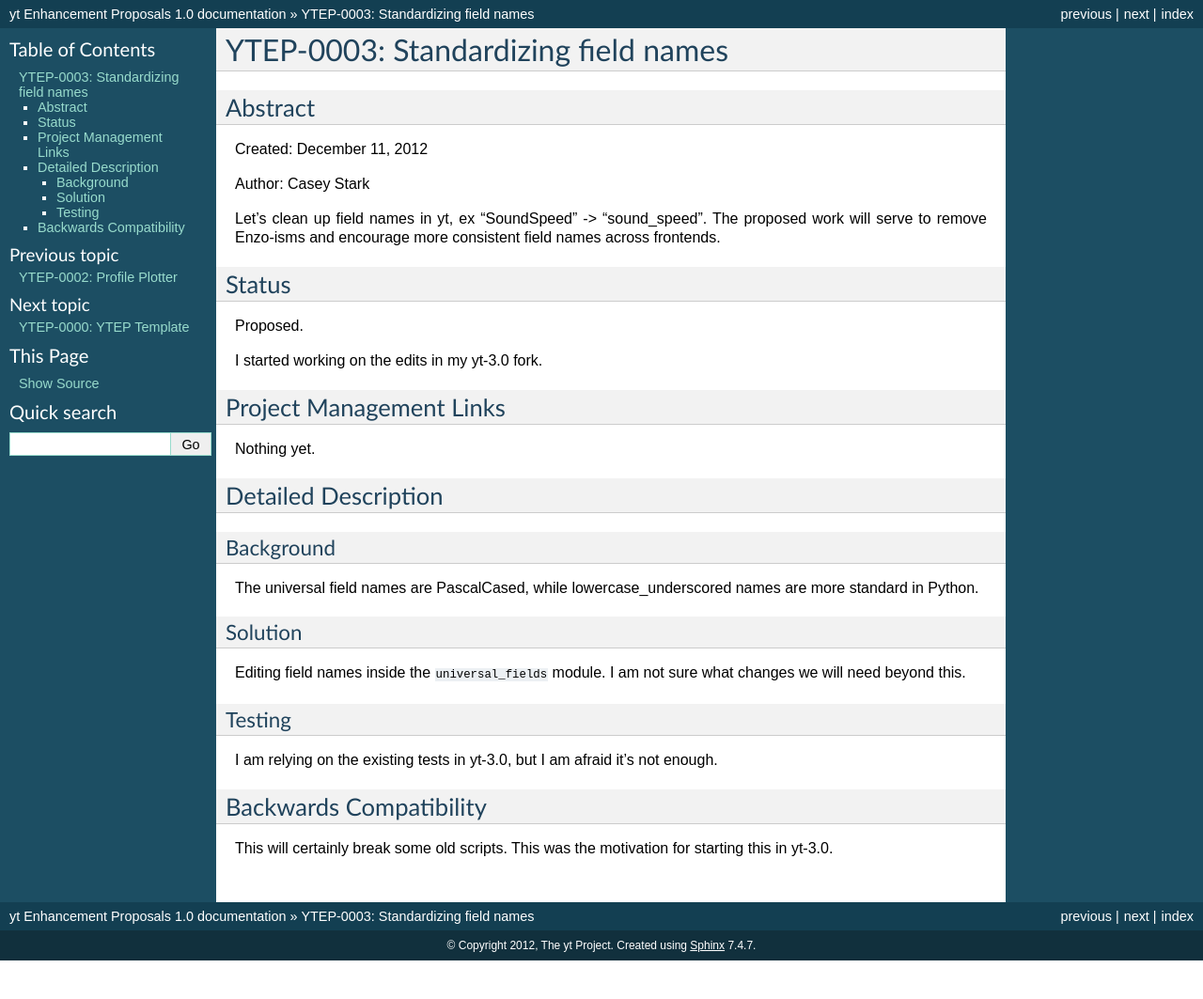
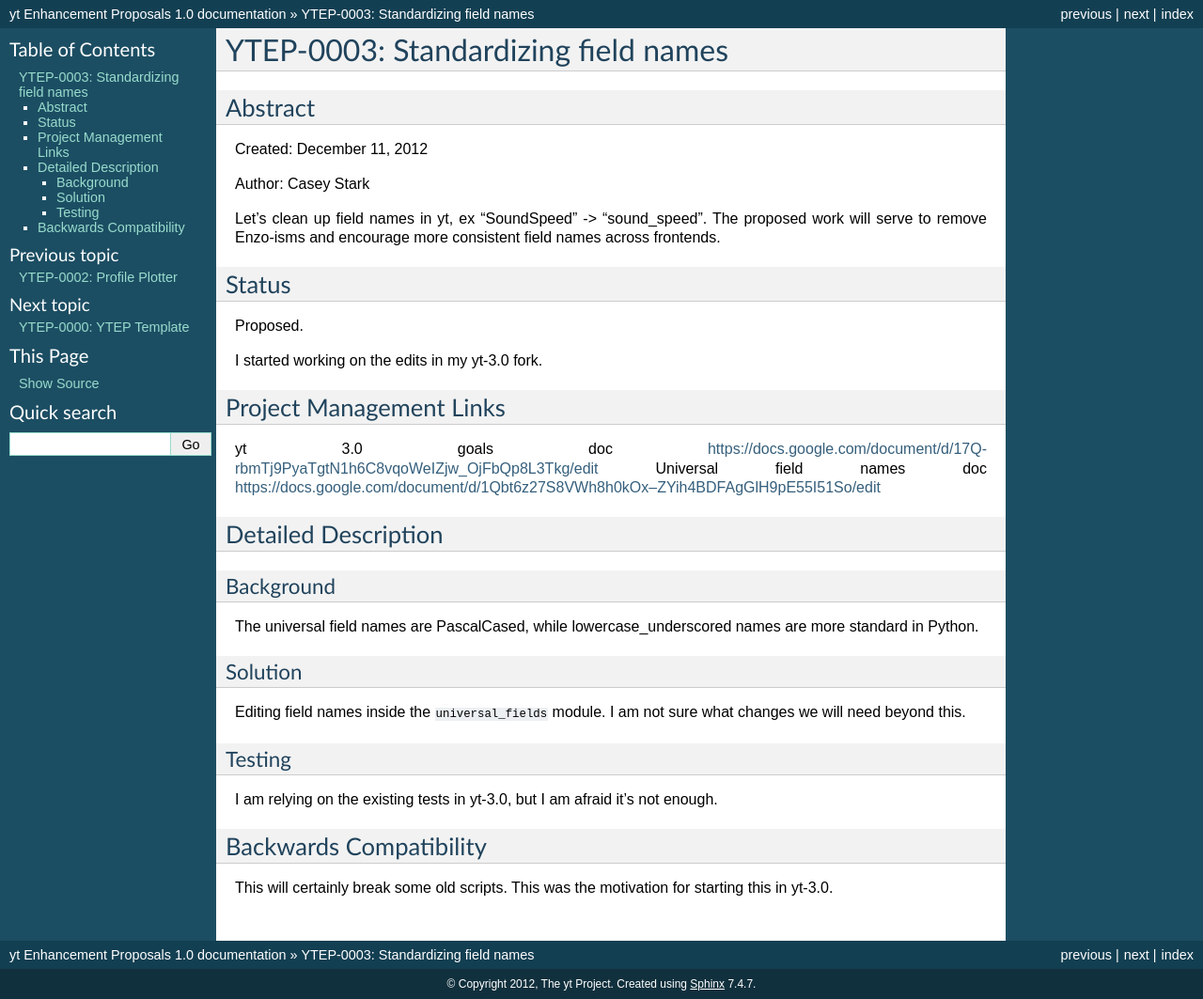
Before and after one commit to yt-project/ytep, a Sphinx documentation site: the page built from source/YTEPs/YTEP-0003.rst, in a window 1280 px wide. Shown: the whole page at 94% size. Built offline with Sphinx 7.4.7, drawn with Linux system fonts in a browser that asks for light colours; formulas are drawn with MathJax 3; before the commit the page ends 1022 px from its top, so only the background shows below that.

Commit message:
0003: Adding google doc links.

```diff
--- a/source/YTEPs/YTEP-0003.rst
+++ b/source/YTEPs/YTEP-0003.rst
@@ -23,7 +23,8 @@ I started working on the edits in my yt-3.0 fork.
 Project Management Links
 ------------------------
 
-Nothing yet.
+yt 3.0 goals doc https://docs.google.com/document/d/17Q-rbmTj9PyaTgtN1h6C8vqoWeIZjw_OjFbQp8L3Tkg/edit
+Universal field names doc https://docs.google.com/document/d/1Qbt6z27S8VWh8h0kOx--ZYih4BDFAgGlH9pE55I51So/edit
 
 Detailed Description
 --------------------
```
